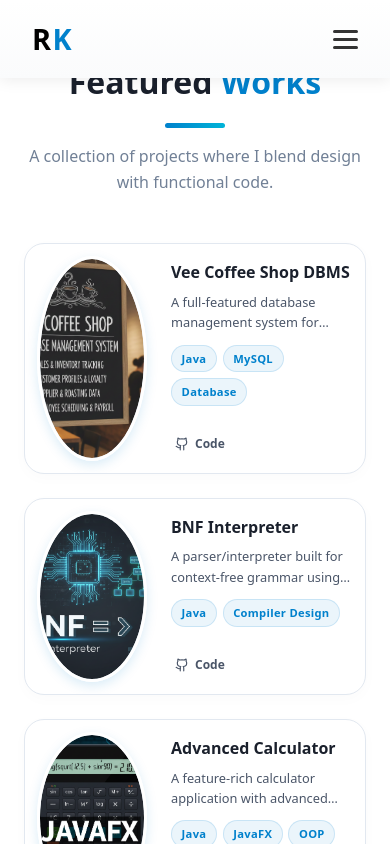
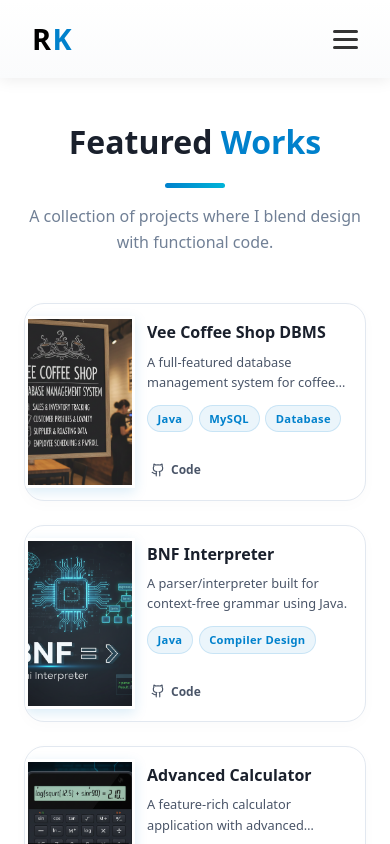
Before and after one commit to royakais/royakais-portfolio, a Next.js app: page /projects in a window 390 px wide. Shown: the top 844 px of the page. Built offline with nearby package versions, Linux system fonts and the light colour scheme.

Commit message:
Fix favicon and update layout

```diff
--- a/app/about/About.module.css
+++ b/app/about/About.module.css
@@ -1,7 +1,8 @@
 .home {
     max-width: 1100px;
     margin: 0 auto;
-    padding: 5rem 2rem 4rem 2rem;
+    padding: calc(5rem + 60px) 2rem 4rem 2rem;
+    /* Add navbar height to top padding */
     font-family: ui-sans-serif, system-ui, sans-serif;
 }
 
@@ -10,6 +11,8 @@
     text-align: center;
     margin-bottom: 6rem;
     animation: fadeInUp 0.8s ease-out;
+    scroll-margin-top: 60px;
+    /* fix for fixed navbar */
 }
 
 .name {
@@ -225,6 +228,15 @@
     margin: 0;
 }
 
+/* IMAGES INSIDE ABOUT OR CARDS (RECTANGULAR ON MOBILE) */
+.card img,
+.beyondCard img {
+    width: 100%;
+    height: auto;
+    border-radius: 1rem;
+    /* desktop round corners */
+}
+
 /* ANIMATIONS */
 @keyframes fadeInUp {
     from {
@@ -241,7 +253,7 @@
 /* RESPONSIVE */
 @media (max-width: 768px) {
     .home {
-        padding: 4rem 1.5rem 3rem 1.5rem;
+        padding: calc(4rem + 60px) 1.5rem 3rem 1.5rem;
     }
 
     .heroSection {
@@ -281,11 +293,17 @@
     .beyondCard {
         padding: 1.5rem;
     }
+
+    /* Make images rectangular on mobile */
+    .card img,
+    .beyondCard img {
+        border-radius: 0;
+    }
 }
 
 @media (max-width: 480px) {
     .home {
-        padding: 3.5rem 1.5rem 2.5rem 1.5rem;
+        padding: calc(3.5rem + 60px) 1.5rem 2.5rem 1.5rem;
     }
 
     .statsGrid {
@@ -295,6 +313,12 @@
 
     .stackGrid {
         grid-template-columns: repeat(auto-fill, minmax(90px, 1fr));
+    }
+
+    .card img,
+    .beyondCard img {
+        border-radius: 0;
+        /* ensure mobile rectangular */
     }
 }
 
--- a/app/layout.tsx
+++ b/app/layout.tsx
@@ -4,7 +4,7 @@ import Navbar from "./components/Navbar/Navbar";
 import Footer from "./components/Footer/Footer";
 
 export const metadata = {
-  title: "Roya Portfolio",
+  title: "Roya Kais",
   description: "Frontend Developer | Next.js | React",
 };
 
--- a/app/projects/projects.module.css
+++ b/app/projects/projects.module.css
@@ -1,7 +1,8 @@
 .home {
     max-width: 1100px;
     margin: 0 auto;
-    padding: 5rem 2rem 4rem 2rem;
+    padding: calc(5rem + 60px) 2rem 4rem 2rem;
+    /* Add navbar height */
     font-family: ui-sans-serif, system-ui, sans-serif;
 }
 
@@ -9,6 +10,8 @@
     text-align: center;
     margin-bottom: 4rem;
     animation: fadeInUp 0.8s ease-out;
+    scroll-margin-top: 60px;
+    /* Fix for fixed navbar */
 }
 
 .sectionTitle {
@@ -91,22 +94,6 @@
     flex-shrink: 0;
     position: relative;
     overflow: hidden;
-}
-
-.projectImage::before {
-    content: '';
-    position: absolute;
-    inset: 0;
-    background: linear-gradient(180deg,
-            rgba(0, 0, 0, 0) 0%,
-            rgba(0, 0, 0, 0.03) 100%);
-    opacity: 0;
-    transition: opacity 0.4s ease;
-    z-index: 1;
-}
-
-.projectCard:hover .projectImage::before {
-    opacity: 1;
 }
 
 .projectCard:hover .projectImage {
@@ -242,7 +229,7 @@
 /* Responsive adjustments */
 @media (max-width: 768px) {
     .home {
-        padding: 4rem 1.5rem 3rem 1.5rem;
+        padding: calc(4rem + 60px) 1.5rem 3rem 1.5rem;
     }
 
     .sectionHeader {
@@ -265,27 +252,25 @@
         transform: translateY(-4px);
     }
 
+    /* Mobile images are now rectangular, not round */
     .projectImage {
         width: 140px;
         min-width: 140px;
         height: auto;
-        border-radius: 50%;
-        margin: 1rem;
+        border-radius: 0;
+        /* remove round */
+        margin: 1rem 0;
         box-shadow: 0 4px 12px rgba(0, 129, 204, 0.15);
         border: 3px solid #fff;
     }
 
-    .projectCard:hover .projectImage {
-        box-shadow: 0 6px 20px rgba(0, 129, 204, 0.25);
-    }
-
     .projectImage img {
-        border-radius: 50%;
+        border-radius: 0;
+        /* remove round */
     }
 
     .projectContent {
-        padding: 1.25rem;
-        padding-left: 0.5rem;
+        padding: 1.25rem 0.5rem;
     }
 
     .projectContent h3 {
@@ -335,13 +320,13 @@
 
 @media (max-width: 480px) {
     .home {
-        padding: 3.5rem 1.5rem 2.5rem 1.5rem;
+        padding: calc(3.5rem + 60px) 1.5rem 2.5rem 1.5rem;
     }
 
     .projectImage {
         width: 110px;
         min-width: 110px;
-        margin: 0.75rem;
+        margin: 0.75rem 0;
     }
 
     .projectContent {
```
Also changed, not shown: app/icon.svg (deleted).
